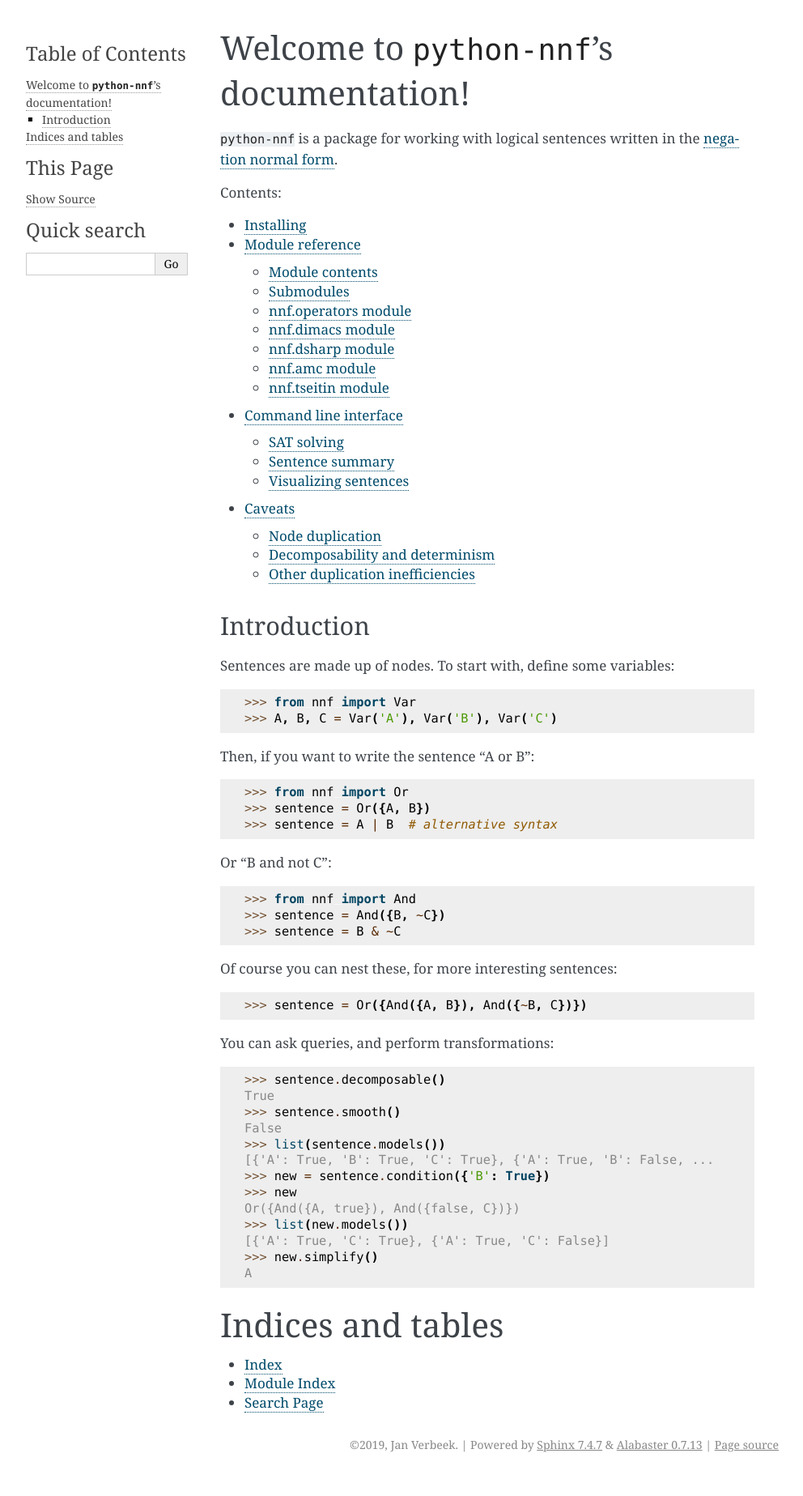
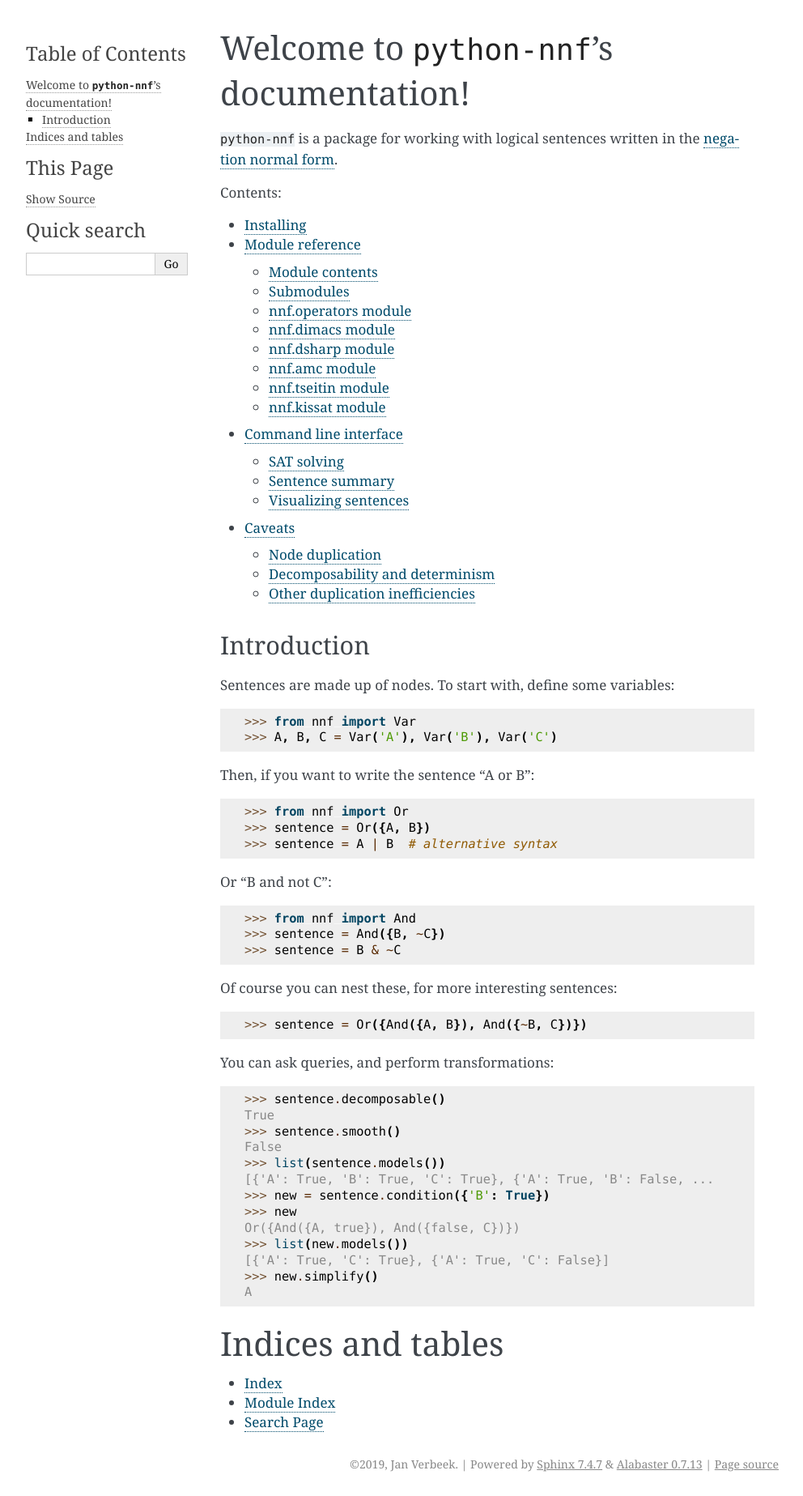
Before and after one commit to QuMuLab/python-nnf, a Sphinx documentation site: the page built from docs/index.rst, in a window 1280 px wide. Shown: the whole page at 81% size, without its empty margins (148-1140 px from the left). Built offline with Sphinx 7.4.7, drawn with Linux system fonts in a browser that asks for light colours; before the commit the page ends 1823 px from its top, so only the background shows below that.

Commit message:
Adding the kissat docs.

```diff
--- a/docs/nnf.rst
+++ b/docs/nnf.rst
@@ -51,3 +51,11 @@
    :members:
    :undoc-members:
    :show-inheritance:
+
+nnf.kissat module
+-----------------
+
+.. automodule:: nnf.kissat
+   :members:
+   :undoc-members:
+   :show-inheritance:
```
